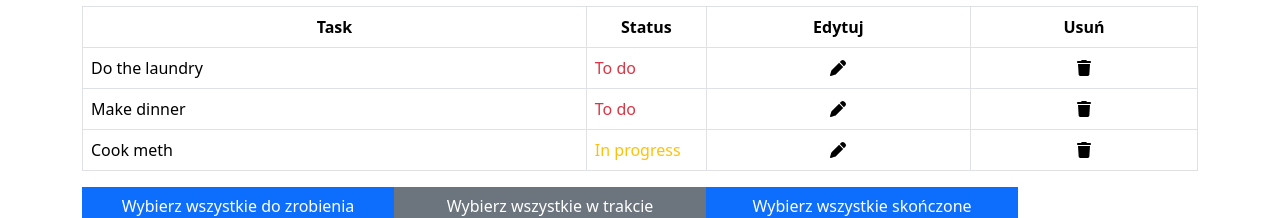
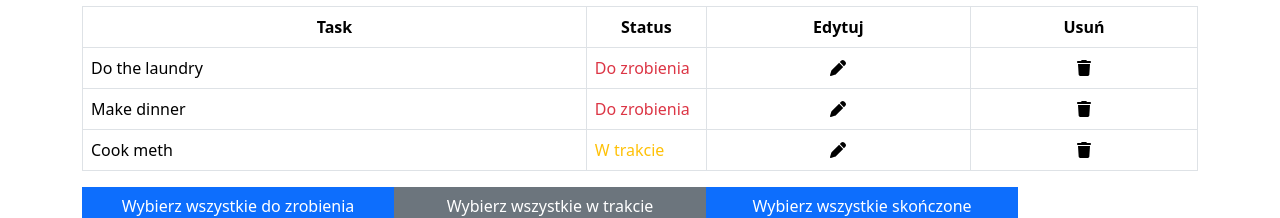
Before and after one commit to Lukk133/to-do-list2.1, a Vue app: page / in a window 1280 px wide. Shown: the part 190-408 px from the top of the page. Built offline with nearby package versions, Linux system fonts and the light colour scheme.

Commit message:
spolszczenie

```diff
--- a/src/components/TodoApp.vue
+++ b/src/components/TodoApp.vue
@@ -19,10 +19,10 @@
       <tbody>
         <tr v-for="(task, index) in tasks" :key="index">
           <td>
-            <div :class="{'todoMark': isClickedTodos === false && task.status === 'To do'}">
-              <div :class="{'inProgressMark': isClickedInProgress === false && task.status === 'In progress'}">
-                <div :class="{'finishedMark': isClickedFinished === false && task.status === 'Finished'}">
-                  <span :class="{ 'finished': task.status === 'Finished' }">
+            <div :class="{'todoMark': isClickedTodos === false && task.status === 'Do zrobienia'}">
+              <div :class="{'inProgressMark': isClickedInProgress === false && task.status === 'W trakcie'}">
+                <div :class="{'finishedMark': isClickedFinished === false && task.status === 'Zrobione'}">
+                  <span :class="{ 'finished': task.status === 'Zrobione' }">
               {{ task.name }}
             </span>
                 </div>
@@ -34,10 +34,11 @@
 
           </td>
           <td style="width: 120px"><span @click="changeStatus(index)" :class="{
-            'text-danger': task.status === 'To do',
-            'text-warning': task.status === 'In progress',
-            'text-success': task.status === 'Finished'
-          }">{{ task.status }}
+            'text-danger': task.status === 'Do zrobienia',
+            'text-warning': task.status === 'W trakcie',
+            'text-success': task.status === 'Zrobione'
+            }">
+            {{ task.status }}
             </span>
           </td>
           <td>
@@ -78,19 +79,19 @@ export default {
       isClickedFinished: true,
       task: '',
       editedTask: null,
-      availableStatuses: ['To do', 'In progress', 'Finished'],
+      availableStatuses: ['Do zrobienia', 'W trakcie', 'Zrobione'],
       tasks: [
         {
           name: 'Do the laundry',
-          status: 'To do'
+          status: 'Do zrobienia'
         },
         {
           name: 'Make dinner',
-          status: 'To do'
+          status: 'Do zrobienia'
         },
         {
           name: 'Cook meth',
-          status: 'In progress'
+          status: 'W trakcie'
         }
 
 
@@ -104,7 +105,7 @@ export default {
       if (this.editedTask === null) {
         this.tasks.push({
           name: this.task,
-          status: 'To do'
+          status: 'Do zrobienia'
         })
       } else {
         this.tasks[this.editedTask].name = this.task
```
